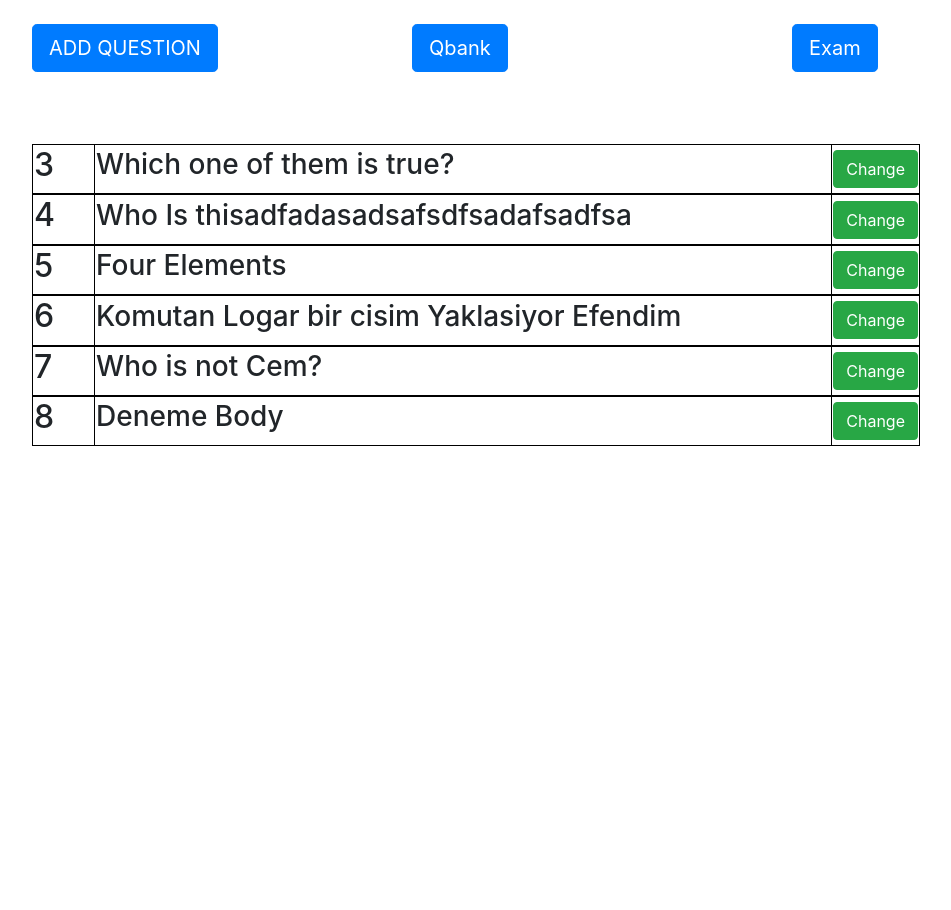
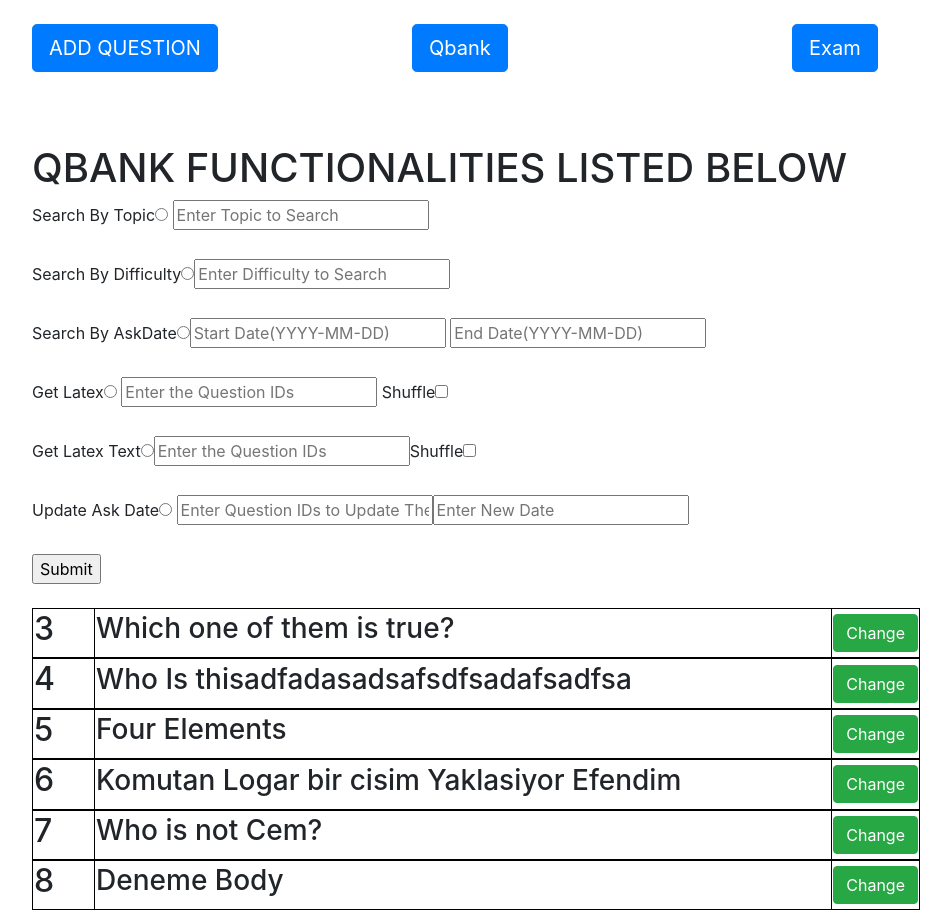
Before and after one commit to canunaldi/scriptphase3, a Django app: page /application/ in a window 1280 px wide. Shown: the whole page, without its empty margins (53-1004 px from the left). Before the commit the page ends 446 px from the top, so only its background shows below. Run offline with Django 3.2, Linux system fonts and the light colour scheme; data comes from the database, SQL or seed files in the repository; lists and menus that the app fills with data are empty; some libraries are stand-ins or nearby versions.

Commit message:
Add Question

```diff
--- a/application/templates/application/index.html
+++ b/application/templates/application/index.html
@@ -32,6 +32,25 @@
         </div>
     </div>
     <br><br><br>
+
+    <div class="container">
+        <h1>QBANK FUNCTIONALITIES LISTED BELOW</h1>
+        <form action="{% url 'qbank_detail' %}" method="POST">
+            {% csrf_token %}
+            <label>Search By Topic </label><input type="radio" name="topic"/> <input type="text" name="topicsearch" placeholder="Enter Topic to Search"/><br><br>
+            <label>Search By Difficulty </label><input type="radio" name="difficulty"/><input type="text" name="difficultysearch" placeholder="Enter Difficulty to Search"/><br><br>
+            <label>Search By AskDate </label><input type="radio" name="askdate"/><input type="text" name="datesearchstart" placeholder="Start Date(YYYY-MM-DD)"/> <input type="text" name="datesearchend" placeholder="End Date(YYYY-MM-DD)"/><br><br>
+            <label>Get Latex </label><input type="radio" name="latex"/> <input type="text" name="getlatex" placeholder="Enter the Question IDs"/> <a>Shuffle</a><input type="checkbox" name="shufflelatex"/><br><br>
+            <label>Get Latex Text </label><input type="radio" name="latextext"/><input type="text" name="getlatextext" placeholder="Enter the Question IDs"/><a>Shuffle</a><input type="checkbox" name="shufflelatextext"/><br><br>
+            <label>Update Ask Date </label><input type="radio" name="updatedate"/> <input type="text" name="dateupdate" placeholder="Enter Question IDs to Update Their Dates"/><input type="text" name="newdate" placeholder="Enter New Date"/><br><br>
+            <input type="submit">
+        </form>
+
+    </div>
+    <br>
+
+
+
     {% if questions %}
         <div class="container">
 
@@ -60,6 +79,11 @@
 </body>
 
 <script>
+    var radios = $('[type="radio"]');
+
+    radios.change(function() {
+    radios.not(this).prop('checked', false);
+    });
     function addquestion(){
         window.location = "/application/addquestion"
     }
```
Also changed, not shown: application/templates/application/question.html (+4 -14 lines), 2 other files.
